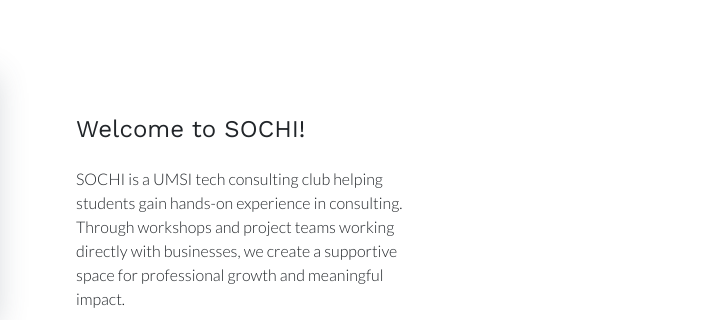
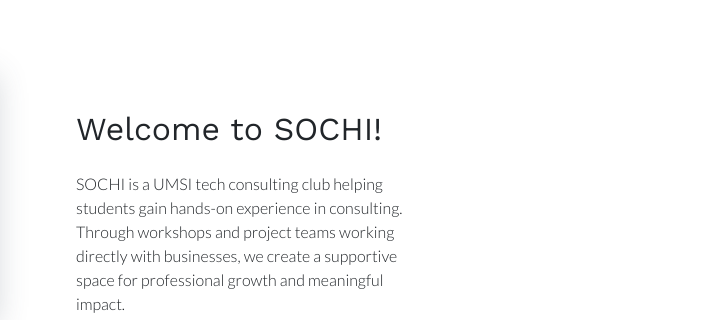
Before and after one commit to EshangShah29/sochipublic, a plain HTML site: page index.html in a window 1280 px wide. Shown: the part 704-1024 px from the top of the page, 579-1280 px from the left. Drawn offline with nearby package versions, Linux system fonts and the light colour scheme.

Commit message:
modified:   index.html

```diff
--- a/index.html
+++ b/index.html
@@ -183,7 +183,7 @@
                         </div><!--/ .col-md-4.col-md-offset-right-2.col-sm-6 -->
 
                         <div class="col-md-4 offset-md-right-2 col-sm-6" data-aos="fade-left">
-                            <h4 class="mb-4">Welcome to SOCHI!</h4>
+                            <h2 class="mb-4">Welcome to SOCHI!</h2>
                             <p>SOCHI is a UMSI tech consulting club helping students gain hands-on experience in consulting. Through workshops and project teams working directly with businesses, we create a supportive space for professional growth and meaningful impact.</p>
                             <p>Whether you're exploring consulting for the first time or looking to sharpen your skills, SOCHI has something for you, including hands-on tech consulting experience that can set you apart in internship recruiting.
                             <p style="font-style: italic;">Looking forward to what you’ll build with us,</p>
```
